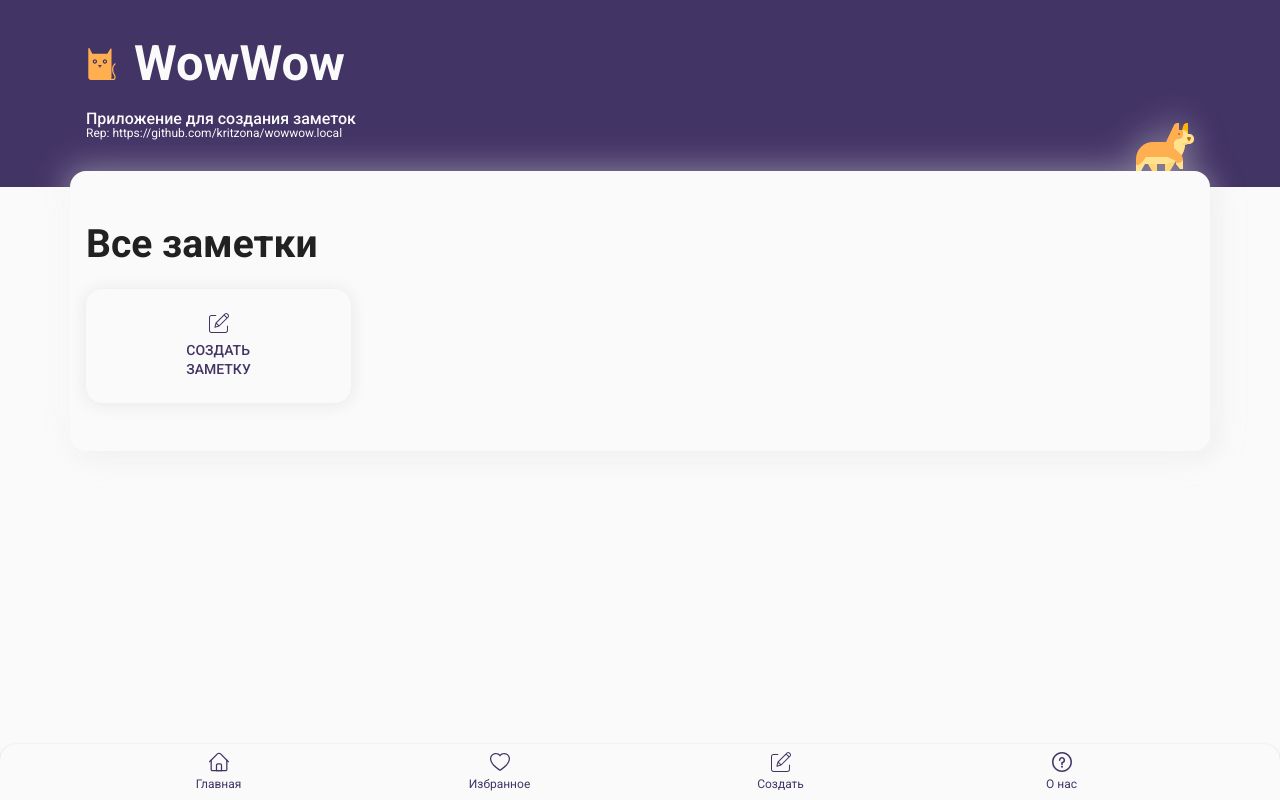
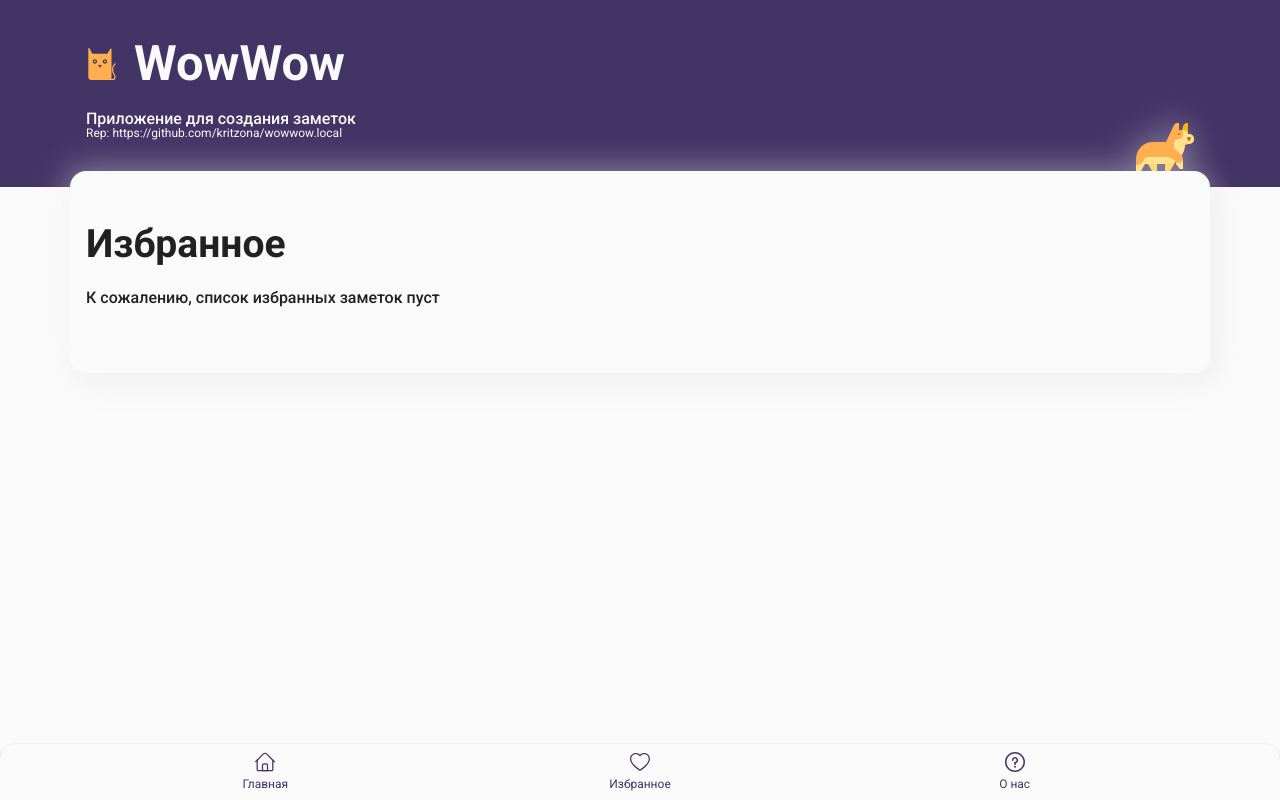
Before and after one commit to kritzona/wowwow-client, a React (Create React App) app: page /favorite in a window 1280 px wide. Built offline with nearby package versions, Linux system fonts and the light colour scheme.

Commit message:
Внедрил роуты и сделал все по красоте

```diff
--- a/src/App.tsx
+++ b/src/App.tsx
@@ -1,14 +1,16 @@
 import React, { useState } from 'react'
+import { BrowserRouter as Router, Switch, Route } from 'react-router-dom'
 import AppStyled from './AppStyled'
 import Header from './components/organisms/Header/Header'
 import Content from './components/organisms/Content/Content'
 import BottomNavBar from './components/organisms/BottomNavBar/BottomNavBar'
 
-import NotesContainer from './containers/NotesContainer/NotesContainer'
 import ModalNoteEditorContainer from './containers/ModalNoteEditorContainer/ModalNoteEditorContainer'
 
 import { ModalNoteEditorContext } from './contexts/ModalNoteEditorContext'
 import { ModalNoteCreateContext } from './contexts/ModalNoteCreateContext'
+import HomeView from './views/HomeView/HomeView'
+import FavoriteView from './views/FavoriteView/FavoriteView'
 
 interface IProps {}
 
@@ -22,6 +24,7 @@ const App = (props: IProps) => {
 
   return (
     <AppStyled>
+      <Router>
         <ModalNoteEditorContext.Provider
           value={{
             title: 'Заметка',
@@ -46,13 +49,21 @@ const App = (props: IProps) => {
           >
             <Header></Header>
             <Content>
-            <NotesContainer></NotesContainer>
+              <Switch>
+                <Route path="/" exact>
+                  <HomeView></HomeView>
+                </Route>
+                <Route path="/favorite">
+                  <FavoriteView></FavoriteView>
+                </Route>
+              </Switch>
             </Content>
             <BottomNavBar></BottomNavBar>
 
             <ModalNoteEditorContainer></ModalNoteEditorContainer>
           </ModalNoteCreateContext.Provider>
         </ModalNoteEditorContext.Provider>
+      </Router>
     </AppStyled>
   )
 }
--- a/src/components/organisms/BottomNavBar/BottomNavBar.tsx
+++ b/src/components/organisms/BottomNavBar/BottomNavBar.tsx
@@ -4,6 +4,7 @@ import Row from '../../atoms/Row/Row'
 import Wrapper from '../../atoms/Wrapper/Wrapper'
 import { BottomNavBarStyled } from './BottomNavBarStyled'
 import NavBarItem from '../../molecules/NavBarItem/NavBarItem'
+import { Link } from 'react-router-dom'
 
 import HomePrimaryIconSource from '../../../assets/icons/home-primary-icon.svg'
 import HomeAccentIconSource from '../../../assets/icons/home-accent-icon.svg'
@@ -28,31 +29,27 @@ const BottomNavBar = (props: IProps) => {
     <BottomNavBarStyled>
       <Wrapper>
         <Row>
-          <Column desktopSize={3}>
+          <Column desktopSize={4}>
+            <Link to="/">
               <NavBarItem
                 title="Главная"
                 primaryIconSource={HomePrimaryIconSource}
                 accentIconSource={HomeAccentIconSource}
                 whiteIconSource={HomeWhiteIconSource}
               ></NavBarItem>
+            </Link>
           </Column>
-          <Column desktopSize={3}>
+          <Column desktopSize={4}>
+            <Link to="/favorite">
               <NavBarItem
                 title="Избранное"
                 primaryIconSource={HeartPrimaryIconSource}
                 accentIconSource={HeartAccentIconSource}
                 whiteIconSource={HeartWhiteIconSource}
               ></NavBarItem>
+            </Link>
           </Column>
-          <Column desktopSize={3}>
-            <NavBarItem
-              title="Создать"
-              primaryIconSource={AddNotePrimaryIconSource}
-              accentIconSource={AddNoteAccentIconSource}
-              whiteIconSource={AddNoteWhiteIconSource}
-            ></NavBarItem>
-          </Column>
-          <Column desktopSize={3}>
+          <Column desktopSize={4}>
             <NavBarItem
               title="О нас"
               primaryIconSource={AboutPrimaryIconSource}
--- a/src/components/organisms/Notes/Notes.tsx
+++ b/src/components/organisms/Notes/Notes.tsx
@@ -8,6 +8,8 @@ import Text from '../../atoms/Text/Text'
 import { INoteItem } from '../../../store/note/types'
 
 interface IProps {
+  title: string
+  visible: 'all' | 'only-favorite'
   items: INoteItem[]
   onOpenNote?: (id: string | number) => void
   onAdd?: () => void
@@ -26,9 +28,30 @@ const Notes = (props: IProps) => {
 
   return (
     <NotesStyled>
-      <Text type="heading-2">Все заметки</Text>
+      <Text type="heading-2">{props.title}</Text>
       <br />
+      {props.items.length === 0 && props.visible === 'only-favorite' && (
+        <React.Fragment>
+          <Text type="subtitle-1">
+            К сожалению, список избранных заметок пуст
+          </Text>
+          <br />
+          <br />
+        </React.Fragment>
+      )}
       <Row gutter={true}>
+        {props.visible === 'all' && (
+          <Column
+            size={3}
+            desktopSize={3}
+            laptopSize={3}
+            tabletSize={4}
+            phabletSize={6}
+            mobileSize={6}
+          >
+            <NoteCreator onClick={() => handleNoteCreatorClick()}></NoteCreator>
+          </Column>
+        )}
         {props.items.map((item) => (
           <Column
             key={item.id}
@@ -47,17 +70,6 @@ const Notes = (props: IProps) => {
             ></NoteItem>
           </Column>
         ))}
-
-        <Column
-          size={3}
-          desktopSize={3}
-          laptopSize={3}
-          tabletSize={4}
-          phabletSize={6}
-          mobileSize={6}
-        >
-          <NoteCreator onClick={() => handleNoteCreatorClick()}></NoteCreator>
-        </Column>
       </Row>
     </NotesStyled>
   )
--- a/src/containers/NotesContainer/NotesContainer.tsx
+++ b/src/containers/NotesContainer/NotesContainer.tsx
@@ -11,16 +11,34 @@ import { ModalNoteEditorContext } from '../../contexts/ModalNoteEditorContext'
 import { INoteItem } from '../../store/note/types'
 
 interface IProps {
+  title: string
+  visible: 'all' | 'only-favorite'
   onOpenNote?: () => void
 }
 
 const NotesContainer = (props: IProps) => {
   const modalNoteEditorContext = useContext(ModalNoteEditorContext)
-  const noteItems = useSelector((state: RootState) =>
-    state.note.items.sort((itemA: INoteItem, itemB: INoteItem) => {
-      return itemB.updatedAt.getTime() - itemA.updatedAt.getTime()
-    }),
-  )
+  const noteItems = useSelector((state: RootState) => {
+    const filteredItems = state.note.items
+      .filter((item) => {
+        switch (props.visible) {
+          case 'all':
+            return true
+          case 'only-favorite':
+            if (item.favorite) return true
+            break
+          default:
+            return true
+        }
+
+        return false
+      })
+      .sort((itemA: INoteItem, itemB: INoteItem) => {
+        return itemB.updatedAt.getTime() - itemA.updatedAt.getTime()
+      })
+
+    return filteredItems
+  })
   const dispatch = useDispatch()
 
   const showModal = (id: string | number) =>
@@ -46,6 +64,8 @@ const NotesContainer = (props: IProps) => {
 
   return (
     <Notes
+      title={props.title}
+      visible={props.visible}
       items={noteItems}
       onOpenNote={(id: string | number) => handleOpenNote(id)}
       onAdd={() => handleAdd()}
--- a/src/index.tsx
+++ b/src/index.tsx
@@ -8,7 +8,6 @@ import ReactDOM from 'react-dom'
 import App from './App'
 import { ThemeProvider } from 'styled-components'
 import themes from './themes/themes'
-
 import './index.css'
 import GlobalStyle from './themes/GlobalTheme/GlobalTheme'
 import { Provider } from 'react-redux'
--- a/src/themes/GlobalTheme/GlobalTheme.ts
+++ b/src/themes/GlobalTheme/GlobalTheme.ts
@@ -25,6 +25,10 @@ const GlobalStyle = createGlobalStyle<IProps>`
     textarea {
       font-family: 'Roboto', sans-serif;
     }
+
+    a {
+      text-decoration: none;
+    }
   `}
 `
 
--- /dev/null
+++ b/src/views/FavoriteView/FavoriteView.tsx
@@ -0,0 +1,18 @@
+import React from 'react'
+import { FavoriteViewStyled } from './FavoriteViewStyled'
+import NotesContainer from '../../containers/NotesContainer/NotesContainer'
+
+interface IProps {}
+
+const FavoriteView = (props: IProps) => {
+  return (
+    <FavoriteViewStyled>
+      <NotesContainer
+        title="Избранное"
+        visible="only-favorite"
+      ></NotesContainer>
+    </FavoriteViewStyled>
+  )
+}
+
+export default FavoriteView
--- /dev/null
+++ b/src/views/FavoriteView/FavoriteViewStyled.tsx
@@ -0,0 +1,9 @@
+import styled, { css, DefaultTheme } from 'styled-components'
+
+interface IProps {
+  theme: DefaultTheme
+}
+
+export const FavoriteViewStyled = styled.div<IProps>`
+  ${({ theme }) => css``}
+`
--- /dev/null
+++ b/src/views/HomeView/HomeView.tsx
@@ -0,0 +1,15 @@
+import React from 'react'
+import { HomeViewStyled } from './HomeViewStyled'
+import NotesContainer from '../../containers/NotesContainer/NotesContainer'
+
+interface IProps {}
+
+const HomeView = (props: IProps) => {
+  return (
+    <HomeViewStyled>
+      <NotesContainer title="Все заметки" visible="all"></NotesContainer>
+    </HomeViewStyled>
+  )
+}
+
+export default HomeView
--- a/src/views/Home/HomeStyled.tsx
+++ b/src/views/HomeView/HomeViewStyled.tsx
@@ -4,6 +4,6 @@ interface IProps {
   theme: DefaultTheme
 }
 
-export const HomeStyled = styled.div<IProps>`
+export const HomeViewStyled = styled.div<IProps>`
   ${({ theme }) => css``}
 `
```
Also changed, not shown: src/views/Home/Home.tsx (deleted, +0 -10 lines). Lines whose indentation alone changed are shown as unchanged.
